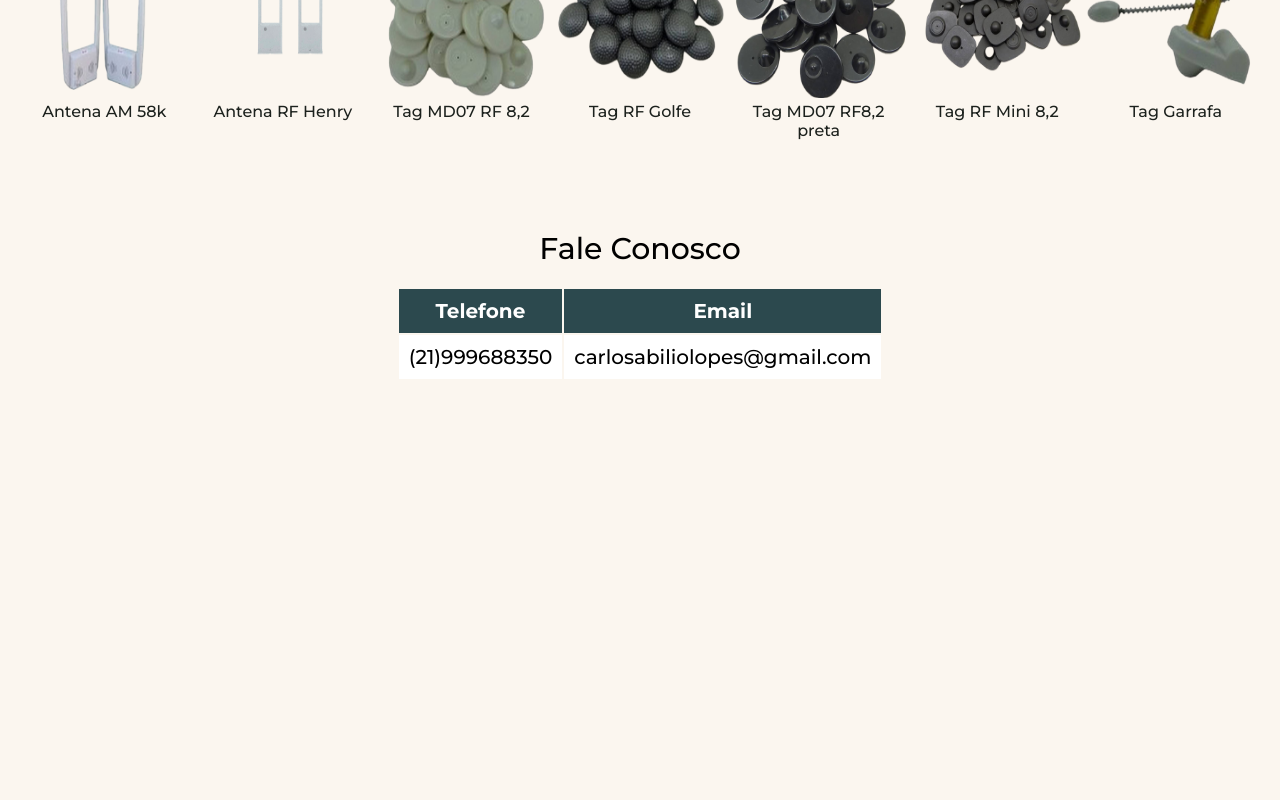
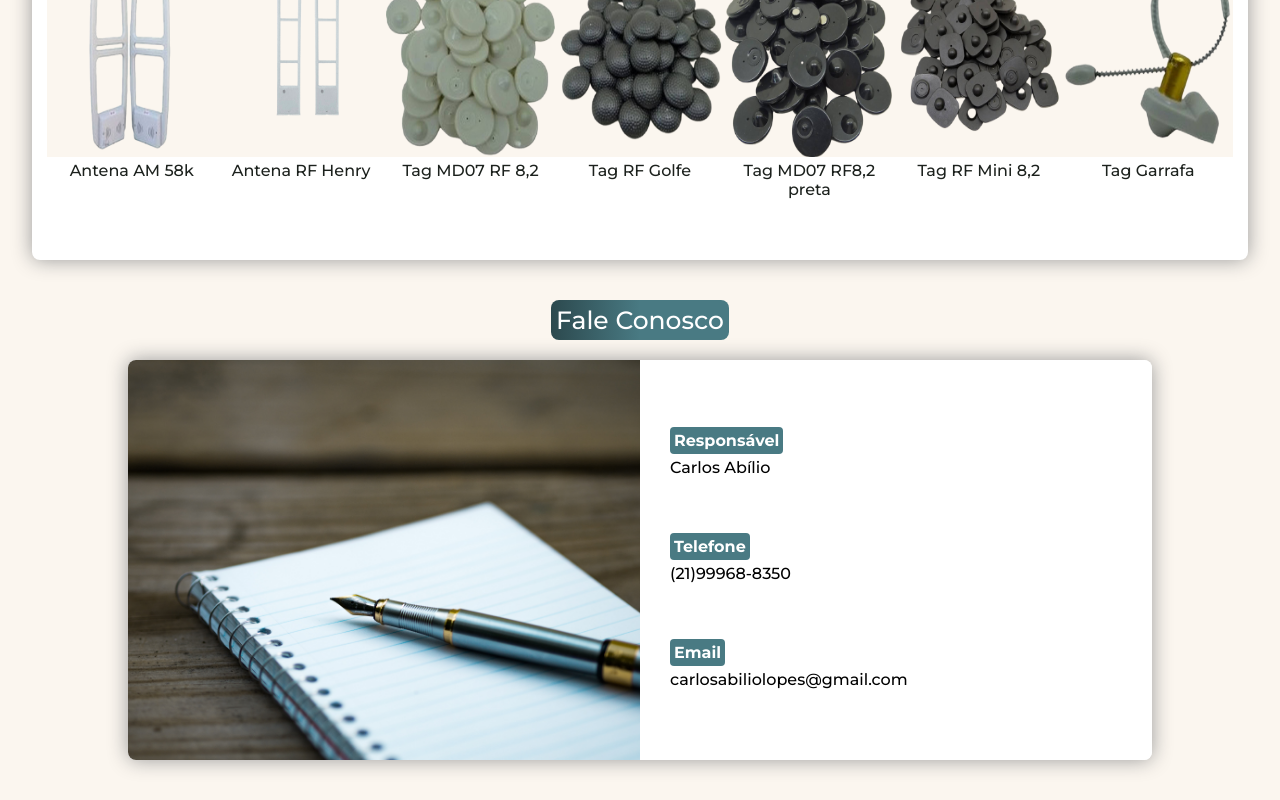
Before and after one commit to EricEOL/tecnoseg_guardian, a Next.js app: page / in a window 1280 px wide. Shown: the part 454-1254 px from the top of the page. Before the commit the page ends 915 px from the top, so only its background shows below. Built offline with nearby package versions, Linux system fonts and the light colour scheme.

Commit message:
Alteração no design dos títulos e na section de contato

```diff
--- a/src/components/ContentContainer/index.js
+++ b/src/components/ContentContainer/index.js
@@ -1,11 +1,13 @@
 import {ContentContainer, ImageContainer, Contact} from './styles';
 import Card from '../Card';
+import Image from 'next/image';
 
 function Content() {
     return (
         <ContentContainer id="produtos">
             <h2>Sua melhor escolha para equipamentos anti-furto com qualidade e inovação</h2>
 
+            <h3>Nossos Produtos</h3>
             <ImageContainer>
                 <Card image="/Antena_AM_58k.png" title="Antena AM 58k" />
                 <Card image="/Antena_RF_Henry.png" title="Antena RF Henry" />
@@ -16,23 +18,31 @@ function Content() {
                 <Card image="/Tag_Garrafa.png" title="Tag Garrafa" />
             </ImageContainer>
 
-            <Contact>
-                <h3>Fale Conosco</h3>
+            <h3>Fale Conosco</h3>
 
-                <table>
-                    <thead>
-                        <tr>
-                            <th>Telefone</th>
-                            <th>Email</th>
-                        </tr>
-                    </thead>
-                    <tbody>
-                        <tr>
-                            <td>(21)999688350</td>
-                            <td>carlosabiliolopes@gmail.com</td>
-                        </tr>
-                    </tbody>
-                </table>
+            <Contact id="contato">
+                <div style={{ position: 'relative' }}>
+                    <Image
+                        className="contactImage"
+                        src="/contact.jpg"
+                        layout="fill"
+                        objectFit="cover"
+                    />
+                </div>
+                <div>
+                    <div>
+                        <strong>Responsável</strong>
+                        <p>Carlos Abílio</p>
+                    </div>
+                    <div>
+                        <strong>Telefone</strong>
+                        <p>(21)99968-8350</p>
+                    </div>
+                    <div>
+                        <strong>Email</strong>
+                        <p>carlosabiliolopes@gmail.com</p>
+                    </div>
+                </div>
             </Contact>
 
         </ContentContainer>
--- a/src/components/ContentContainer/styles.js
+++ b/src/components/ContentContainer/styles.js
@@ -1,6 +1,9 @@
 import styled from 'styled-components';
 
 export const ContentContainer = styled.div`
+	display: flex;
+	flex-direction: column;
+	align-items: center;
 
 	margin-top: 40px;
 
@@ -14,12 +17,27 @@ export const ContentContainer = styled.div`
 
 		text-shadow: 2px 2px 4px #BDC7BF;
 
-		margin-bottom: 30px;
+	}
+
+	h3 {
+		font-size: 25px;
+		font-weight: normal;
+
+		background: linear-gradient(to left, #497A83 50%, #2C494E);
+		color: #fff;
+
+		margin-top: 40px;
+		margin-bottom: 20px;
+		padding: 5px;
+
+		border-radius: 8px;
 	}
 `
 
 export const ImageContainer = styled.div`
 	display: flex;
+	width: 95%;
+	padding: 15px;
 
 	justify-content: space-evenly;
 	align-items: center;
@@ -28,44 +46,71 @@ export const ImageContainer = styled.div`
 		flex-direction: column;
 	}
 
-	background-color: #FBF6EF;
-
-	padding: 15px;
+	background-color: #fff;
+	box-shadow: 0 0 20px #999;
+	border-radius: 8px;
 `
 
 export const Contact = styled.div`
 	display: flex;
-	flex-direction: column;
+	flex-wrap: wrap;
+	justify-content: space-between;
+	align-items: center;
+	border-radius: 8px;
 
-	justify-content: center;
-	align-items: center;
+	width: 80%;
+	height: 400px;
 
-	margin-top: 40px;
+	margin-bottom: 40px;
 
-	h3 {
-		font-size: 30px;
-		font-weight: normal;
+	background: #fff;
+	box-shadow: 0 0 20px #999;
 
-		margin-bottom: 20px;
+	@media (max-width: 768px) {
+		width: 95%;
+
+		font-size: 12px;
 	}
 
-	table {
-		font-size: 20px;
-		margin-bottom: 80px;
+	.contactImage {
+		border-radius: 8px 0 0 8px;
+	}
 
-		@media (max-width: 768px) {
-			font-size: 14px;
-		}
+	> div {
+		display: flex;
+		justify-content: center;
+		flex-direction: column;
+		align-items: flex-start;
 
-		thead tr th {
-			background: #2C494E;
-			color: #fff;
-			padding: 10px;
-		}
+		border-radius: 8px;
 
-		tbody tr td {
-			padding: 10px;
+		background: #fff;
+
+		width: 50%;
+		height: 400px;
+
+		div {
+			text-align: left;
+			margin: 30px;
+
 			background: #fff;
+			strong, p {
+				background: #fff;
+			}
+
+			strong {
+				background: #497A83;
+				color: #fff;
+				padding: 4px;
+				border-radius: 4px;
+				font-size: 16px;
+			}
+
+			p {
+				margin-top: 8px;
+			}
+
 		}
 	}
+
 `
--- a/src/components/Header/index.js
+++ b/src/components/Header/index.js
@@ -15,7 +15,7 @@ function Header() {
             <div>
                 <ul>
                     <li><a href="#produtos">Produtos</a></li>
-                    <li><a href="#">Contato</a></li>
+                    <li><a href="#contato">Contato</a></li>
                 </ul>
             </div>
         </HeaderContainer>
--- a/src/components/Header/styles.js
+++ b/src/components/Header/styles.js
@@ -7,7 +7,7 @@ export const GlobalStyle = createGlobalStyle`
     padding: 0;
 	border: 0;
 
-			font-smoothing: antialiased;
+	-webkit-font-smoothing: antialiased;
 
 	background-color: #FBF6EF;
 
@@ -15,7 +15,6 @@ export const GlobalStyle = createGlobalStyle`
 
 	font-family: 'Montserrat', sans-serif;
 }
-
 `
 export const HeaderContainer = styled.header`
   	width: 100%;
@@ -37,10 +36,15 @@ export const HeaderContainer = styled.header`
 					outline: none;
 					text-decoration: none;
 					color: #1C211D;
+					padding: 5px;
+
 					transition: 0.2s;
 
+					border-bottom: 2px solid transparent;
+
 					&:hover {
-						color: #F0D02D;
+						background-image: linear-gradient(to left, #497A83 50%, #2C494E);
+						color: #fff;
 					}
 				}
 			}
```
Also changed, not shown: public/contact.jpg (added). Lines whose indentation alone changed are shown as unchanged.
